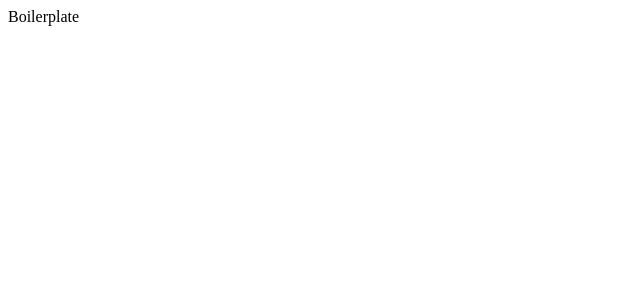
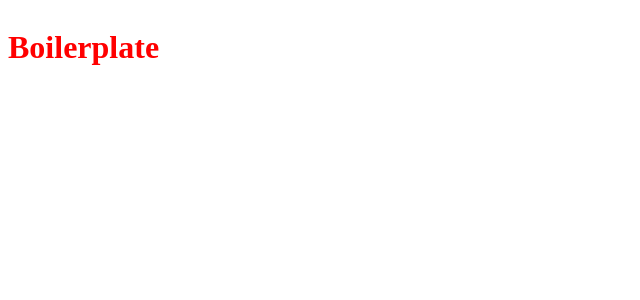
Before and after one commit to antsociety/boilerplate, a Next.js app: page / in a window 1280 px wide. Shown: the top 300 px of the page, without its empty margins (0-640 px from the left). Built offline with nearby package versions, Linux system fonts and the light colour scheme.

Commit message:
add styled

```diff
--- a/package.json
+++ b/package.json
@@ -20,6 +20,7 @@
     "eslint-plugin-prettier": "^4.2.1",
     "eslint-plugin-react": "^7.32.2",
     "eslint-plugin-react-hooks": "^4.6.0",
-    "prettier": "2.8.4"
+    "prettier": "2.8.4",
+    "styled-components": "^5.3.6"
   }
 }
--- a/src/pages/index.js
+++ b/src/pages/index.js
@@ -1,4 +1,13 @@
 import Head from 'next/head'
+import styled from 'styled-components'
+
+const HomeWrapper = styled.div`
+  display: flex;
+
+  h1 {
+    color: red;
+  }
+`
 
 export default function Home() {
   return (
@@ -9,7 +18,9 @@ export default function Home() {
         <meta name="viewport" content="width=device-width, initial-scale=1" />
         <link rel="icon" href="/favicon.ico" />
       </Head>
-      <main>Boilerplate</main>
+      <HomeWrapper>
+        <h1>Boilerplate</h1>
+      </HomeWrapper>
     </>
   )
 }
```
Also changed, not shown: 1 other file (tests, documents, lock files or other folders).
